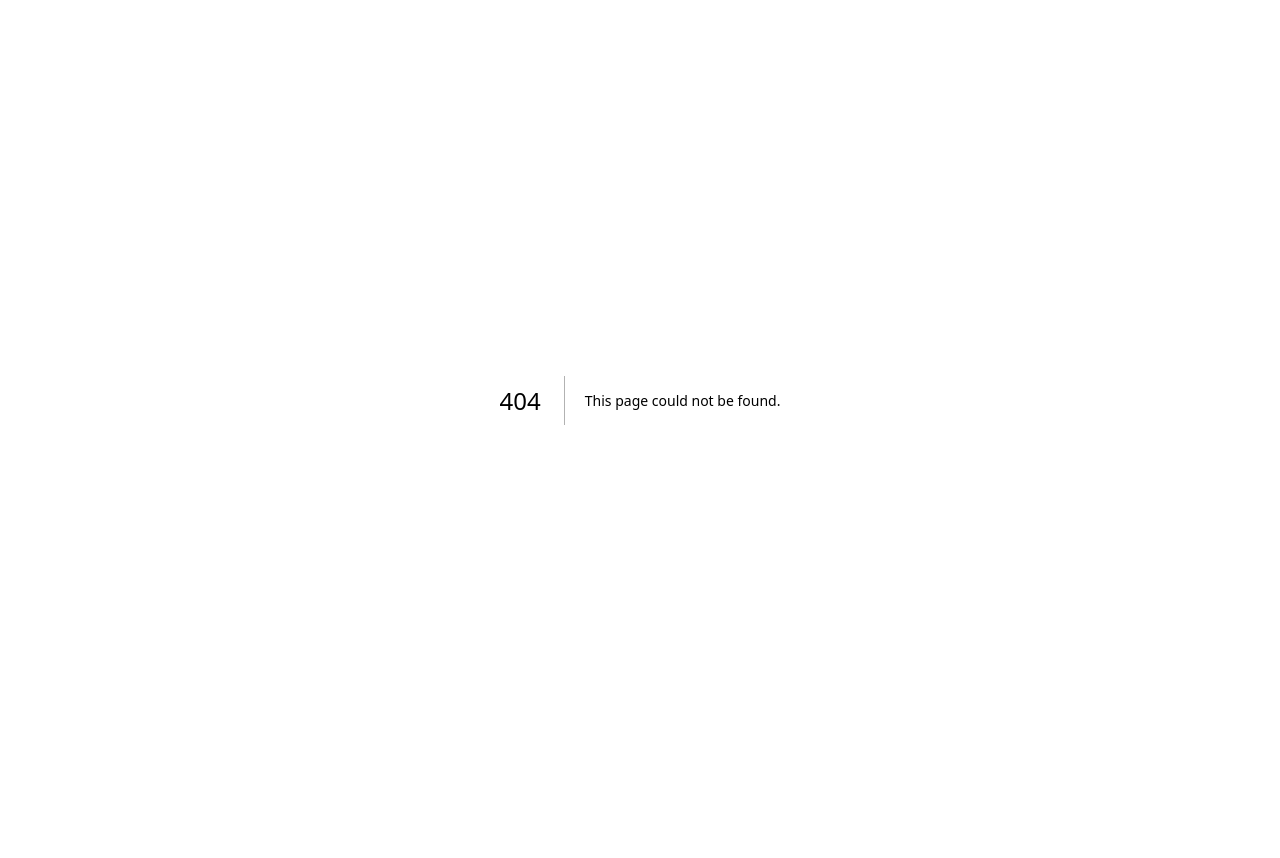
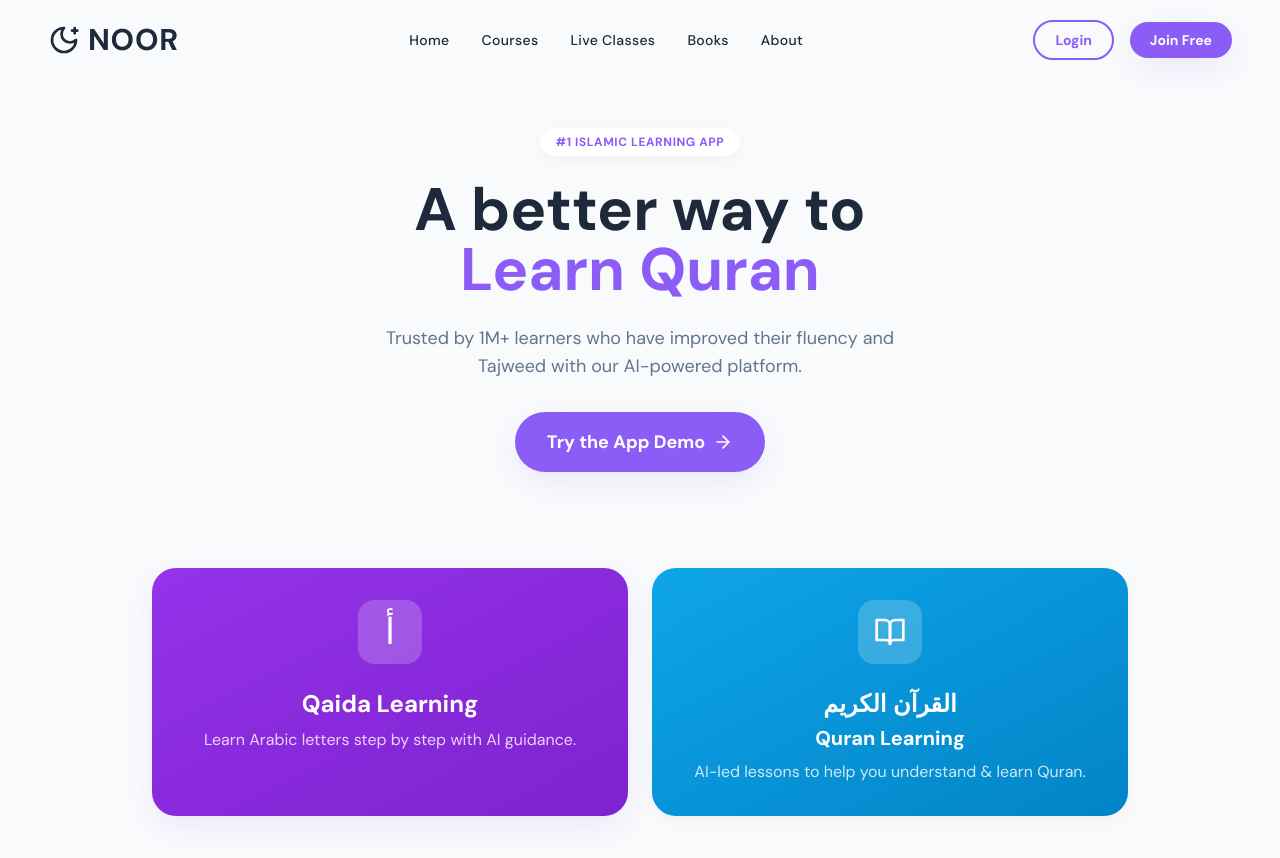
Before and after one commit to polarithapp/noor, a Next.js app: page / in a window 1280 px wide. Before the commit this address had no page. Shown: the top 858 px of the page. Before the commit the page ends 800 px from the top, so only its background shows below. Built offline with nearby package versions, Linux system fonts and the light colour scheme; a web font is replaced by a local one.

Commit message:
Create LandingPage component with hero and features sections

```diff
--- /dev/null
+++ b/app/page.jsx
@@ -0,0 +1,70 @@
+"use client";
+
+import { motion } from "framer-motion";
+import Link from "next/link";
+import { BookOpen, ArrowRight } from "lucide-react";
+import { PrimaryButton, AppCard } from "../components/ui/SharedElements";
+import Navbar from "../components/navigation/Navbar";
+
+export default function LandingPage() {
+  return (
+    <div className="min-h-screen bg-app-bg selection:bg-app-purple selection:text-white pb-20">
+      <Navbar />
+
+      {/* Hero Section */}
+      <section className="pt-32 pb-12 px-6 flex flex-col items-center text-center relative overflow-hidden">
+        {/* Soft Background Gradient */}
+        <div className="absolute top-0 left-0 w-full h-[500px] bg-gradient-to-b from-app-purple-light/50 to-transparent -z-10" />
+
+        <motion.div
+          initial={{ opacity: 0, y: 20 }}
+          animate={{ opacity: 1, y: 0 }}
+          className="max-w-3xl mx-auto"
+        >
+          <span className="bg-white text-app-purple font-bold px-4 py-1.5 rounded-full text-xs uppercase tracking-wider shadow-soft mb-6 inline-block">
+            #1 Islamic Learning App
+          </span>
+          <h1 className="text-4xl md:text-6xl font-extrabold text-text-main mb-6 leading-tight">
+            A better way to <br className="hidden md:block"/>
+            <span className="text-app-purple">Learn Quran</span>
+          </h1>
+          <p className="text-text-muted text-lg mb-8 max-w-xl mx-auto">
+            Trusted by 1M+ learners who have improved their fluency and Tajweed with our AI-powered platform.
+          </p>
+
+          <div className="flex flex-col sm:flex-row items-center justify-center gap-4 w-full px-4">
+            <Link href="/dashboard/student" className="w-full sm:w-auto">
+              <PrimaryButton className="py-4 px-8 text-lg w-full">
+                Try the App Demo <ArrowRight size={20} />
+              </PrimaryButton>
+            </Link>
+          </div>
+        </motion.div>
+      </section>
+
+      {/* Features Grid (Matching the App squares) */}
+      <section className="px-6 py-12 max-w-5xl mx-auto">
+         <div className="grid grid-cols-1 md:grid-cols-2 gap-6">
+
+            <AppCard className="flex flex-col items-center text-center p-8 bg-gradient-to-br from-[#9333EA] to-[#7E22CE] text-white shadow-float border-none">
+               <div className="w-16 h-16 bg-white/20 rounded-2xl flex items-center justify-center mb-6 backdrop-blur-sm">
+                  <span className="text-4xl font-arabic">أ</span>
+               </div>
+               <h3 className="text-2xl font-bold mb-2">Qaida Learning</h3>
+               <p className="text-white/80">Learn Arabic letters step by step with AI guidance.</p>
+            </AppCard>
+
+            <AppCard className="flex flex-col items-center text-center p-8 bg-gradient-to-br from-[#0EA5E9] to-[#0284C7] text-white shadow-soft border-none">
+               <div className="w-16 h-16 bg-white/20 rounded-2xl flex items-center justify-center mb-6 backdrop-blur-sm">
+                  <BookOpen size={32} />
+               </div>
+               <h3 className="text-2xl font-bold mb-1 font-quran">القرآن الكريم</h3>
+               <h3 className="text-xl font-bold mb-2">Quran Learning</h3>
+               <p className="text-white/80">AI-led lessons to help you understand & learn Quran.</p>
+            </AppCard>
+
+         </div>
+      </section>
+    </div>
+  );
+}
```
